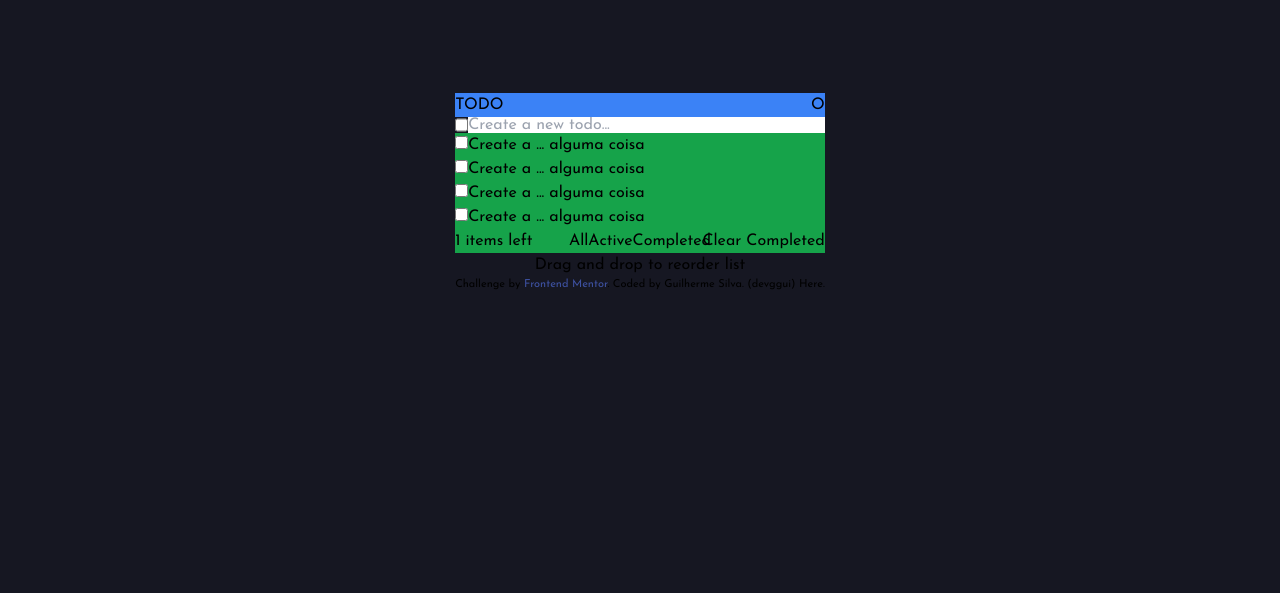
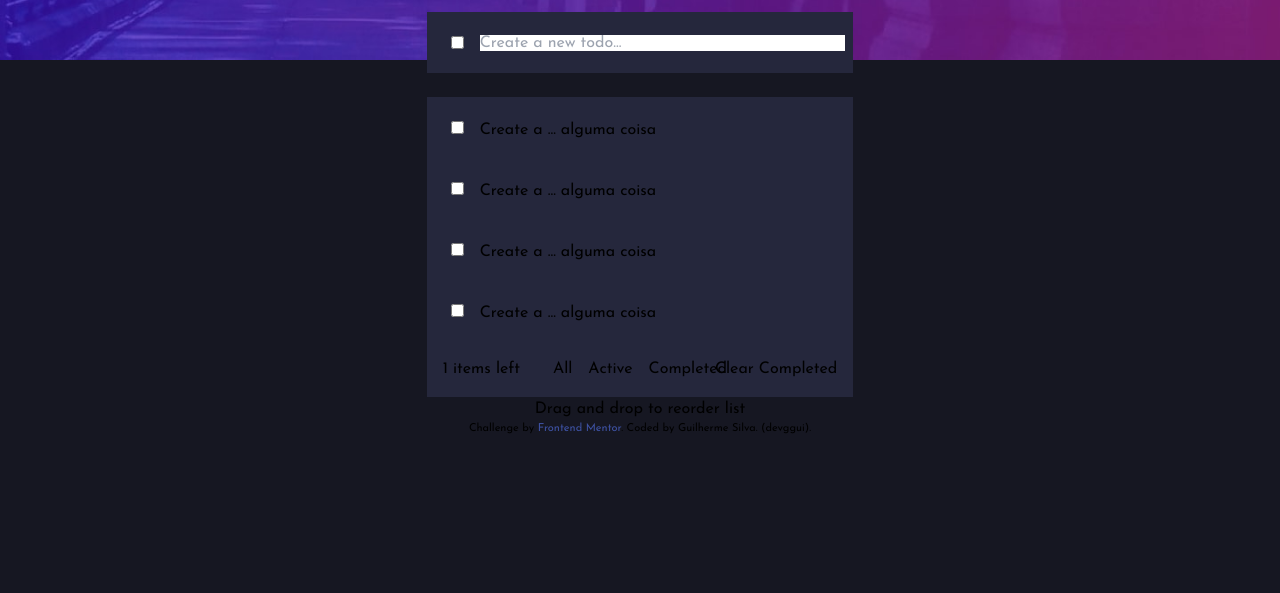
Before and after one commit to devggui/todo-app, a website: page index.html in a window 1280 px wide. Shown: the part 207-800 px from the top of the page. Drawn offline with nearby package versions, Linux system fonts and the light colour scheme.

Commit message:
feat: in progress

```diff
--- a/index.html
+++ b/index.html
@@ -12,37 +12,40 @@
   <link rel="preconnect" href="https://fonts.gstatic.com" crossorigin>
   <link href="https://fonts.googleapis.com/css2?family=Josefin+Sans:wght@400;700&display=swap" rel="stylesheet">
 
-  <link rel="stylesheet" href="/styles/main.css">
-  <link rel="stylesheet" href="/styles/root.css">
-  <link rel="stylesheet" href="/styles/style.css">
+  <link rel="stylesheet" href="styles/main.css">
+  <link rel="stylesheet" href="styles/root.css">
+  <link rel="stylesheet" href="styles/style.css">
 
   <title>Frontend Mentor | Todo app</title>
 </head>
 <body>
+  <div class="w-screen h-2/6 bg-[url('./images/bg-desktop-dark.jpg')] bg-cover absolute"></div>
   <div class="w-screen h-screen flex flex-col items-center justify-center text-left bg-[var(--dark-Very-Dark-Blue)]">
-    <div class="m-0 top-auto">
-      <h1 class="flex flex-row justify-between text-left bg-blue-500">TODO<a href="">O</a></h1>
-      <div class="flex flex-row">
-        <input type="checkbox" name="create" id="checkbox">
+    <div class="m-0 top-auto absolute w-1/3">
+      <div class="mb-6">
+        <h1 class="flex flex-row justify-between text-left text-4xl text-white">TODO<a id="mode"><img src="images/icon-sun.svg" alt="Icone em formato de um sol na cor branca"></a></h1>
+      </div>
+      <div class="flex flex-row items-center justify-center p-2 mb-6 bg-[var(--dark-Very-Dark-Desaturated-Blue)]">
+        <input type="checkbox" name="create" id="checkbox" class="m-4">
         <input type="text" placeholder="Create a new todo..." class="w-full h-full" id="create">
       </div>
-      <div class="flex flex-col bg-green-600">
-        <p><input type="checkbox">Create a ... alguma coisa</p>
-        <p><input type="checkbox">Create a ... alguma coisa</p>
-        <p><input type="checkbox">Create a ... alguma coisa</p>
-        <p><input type="checkbox">Create a ... alguma coisa</p>
+      <div class="flex flex-col bg-[var(--dark-Very-Dark-Desaturated-Blue)]">
+        <p class="m-2"><input type="checkbox" class="m-4">Create a ... alguma coisa</p>
+        <p class="m-2"><input type="checkbox" class="m-4">Create a ... alguma coisa</p>
+        <p class="m-2"><input type="checkbox" class="m-4">Create a ... alguma coisa</p>
+        <p class="m-2"><input type="checkbox" class="m-4">Create a ... alguma coisa</p>
         <div class="flex flex-row items-center justify-center relative">
-          <p class="absolute left-0">1 items left</p>
+          <p class="absolute left-0 ml-4">1 items left</p>
           <p>All</p>
-          <p>Active </p>
+          <p class="m-4">Active</p>
           <p>Completed</p>
-          <p class="absolute right-0">Clear Completed</p>
+          <p class="absolute right-0 mr-4">Clear Completed</p>
         </div>
       </div>
       <p class="text-center">Drag and drop to reorder list</p>
       <div class="text-[11px] text-center">
         Challenge by <a href="https://www.frontendmentor.io?ref=challenge" target="_blank" class="text-[#3e52a3]">Frontend Mentor</a>.
-        Coded by <a href="https://github.com/devggui/todo-app">Guilherme Silva. (devggui) Here</a>.
+        Coded by <a href="https://github.com/devggui/todo-app">Guilherme Silva. (devggui)</a>.
       </div>
     </div>
   </div>
```
